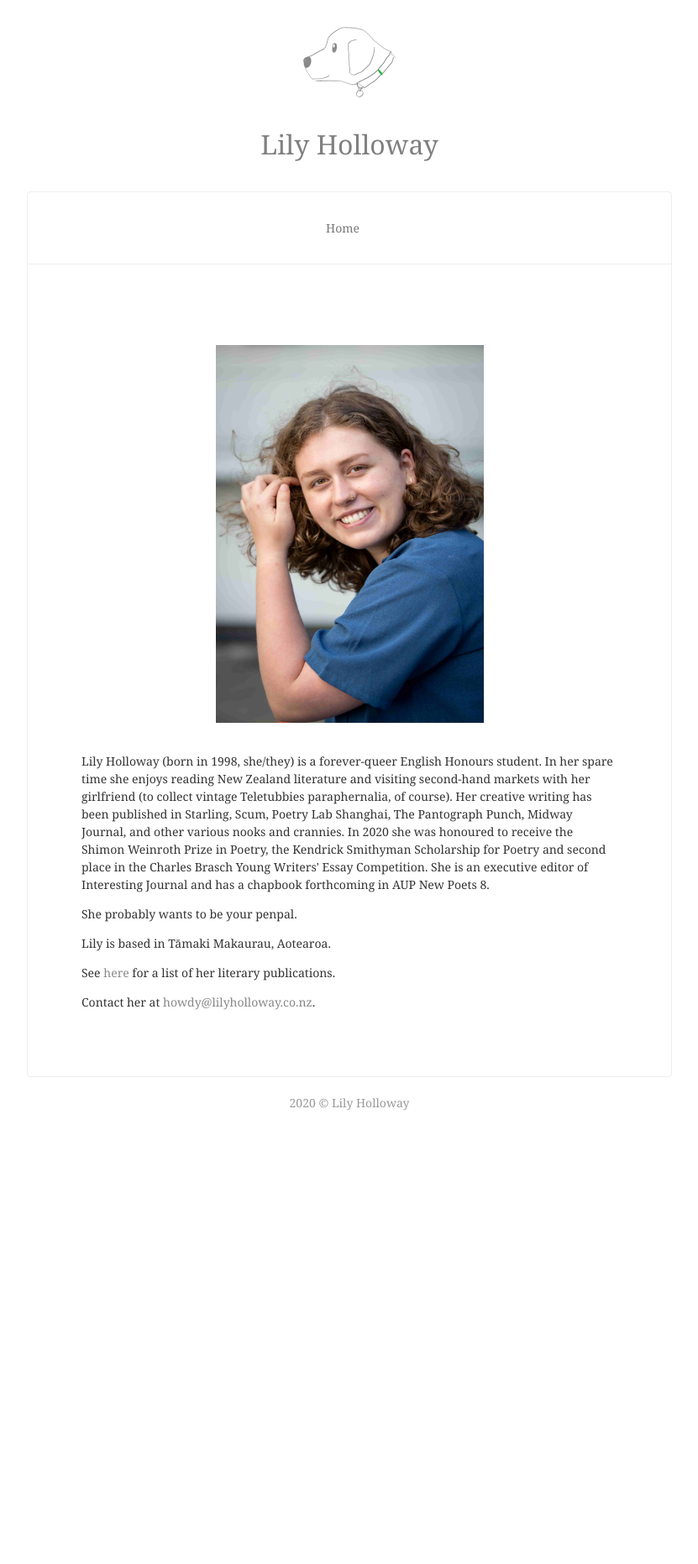
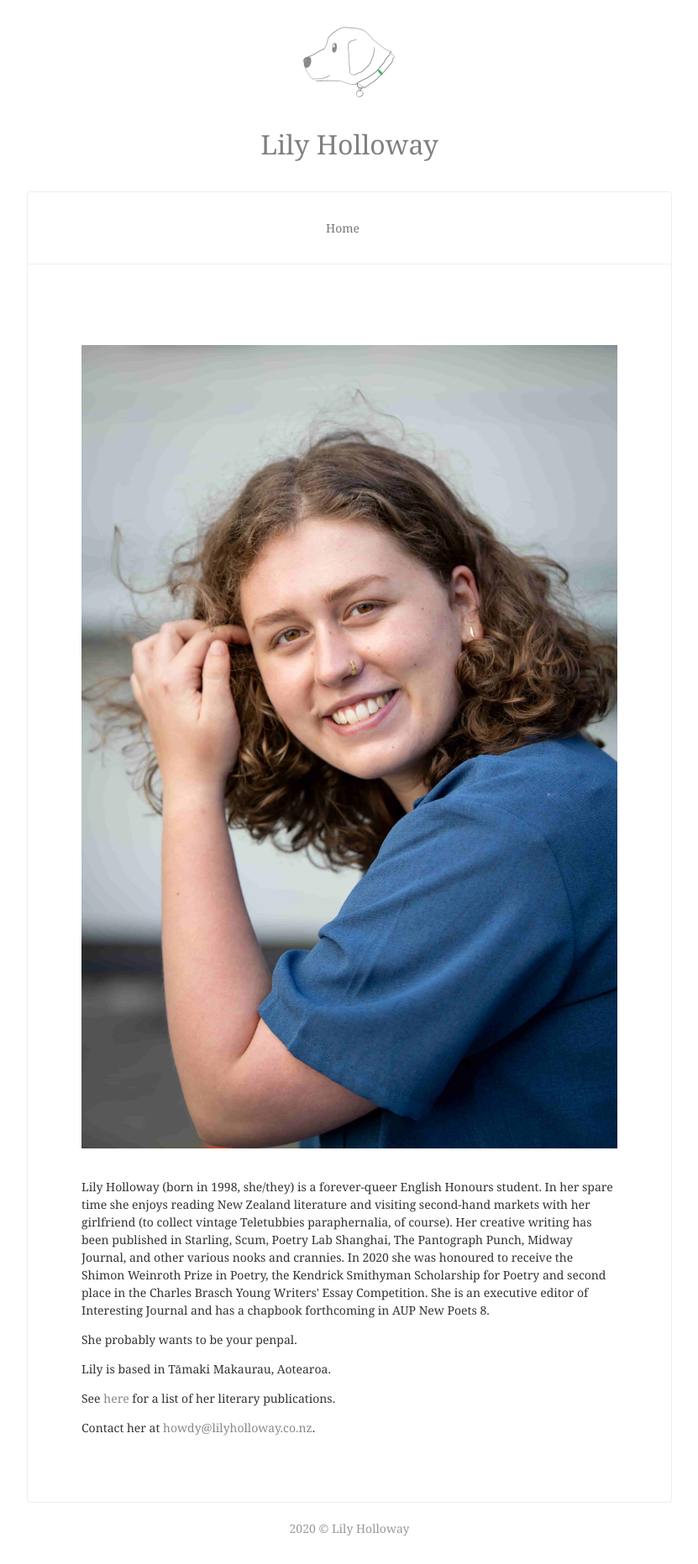
Before and after one commit to lilyholloway/lilyholloway.github.io, a Jekyll site: the page built from index.html, in a window 1280 px wide. Shown: the whole page at 84% size, without its empty margins (224-1055 px from the left). Built offline with Jekyll 4.4.1, drawn with Linux system fonts in a browser that asks for light colours; nearby versions of some CDN libraries; before the commit the page ends 1356 px from its top, so only the background shows below that.

Commit message:
Update index.html

```diff
--- a/index.html
+++ b/index.html
@@ -1,7 +1,7 @@
 ---
 ---
 
-<img src="{{ site.url }}/images/lilyholloway.jpg" alt="Lily Holloway" class="mt4 db center" width="50%" height="50%"/><br>
+<img src="{{ site.url }}/images/lilyholloway.jpg" alt="Lily Holloway" class="mt4 db center"/><br>
 
 <p>Lily Holloway (born in 1998, she/they) is a forever-queer English Honours student. In her spare time she enjoys reading New Zealand literature and visiting second-hand markets with her girlfriend (to collect vintage Teletubbies paraphernalia, of course). Her creative writing has been published in Starling, Scum, Poetry Lab Shanghai, The Pantograph Punch, Midway Journal, and other various nooks and crannies. In 2020 she was honoured to receive the Shimon Weinroth Prize in Poetry, the Kendrick Smithyman Scholarship for Poetry and second place in the Charles Brasch Young Writers' Essay Competition. She is an executive editor of Interesting Journal and has a chapbook forthcoming in AUP New Poets 8.
 </p>
```
